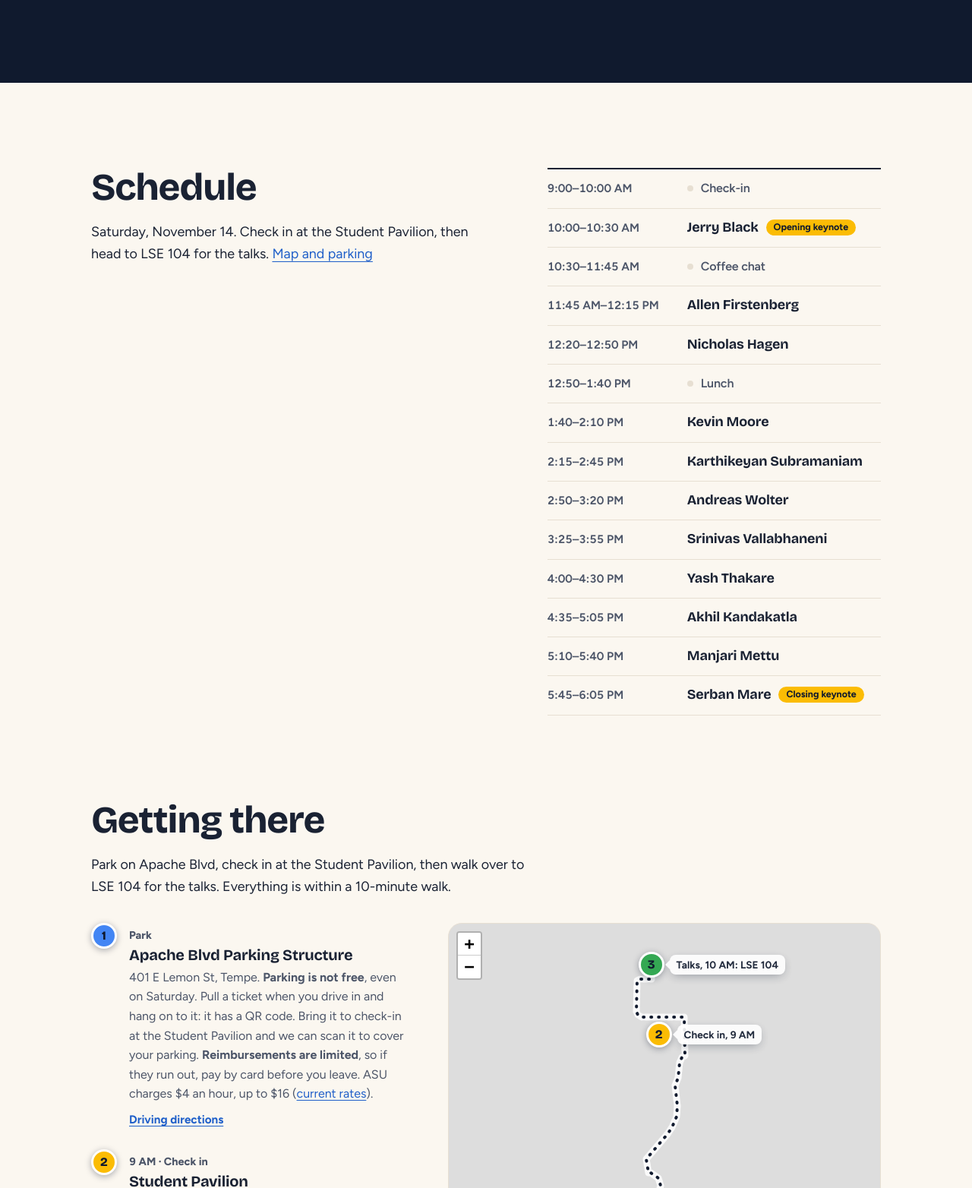
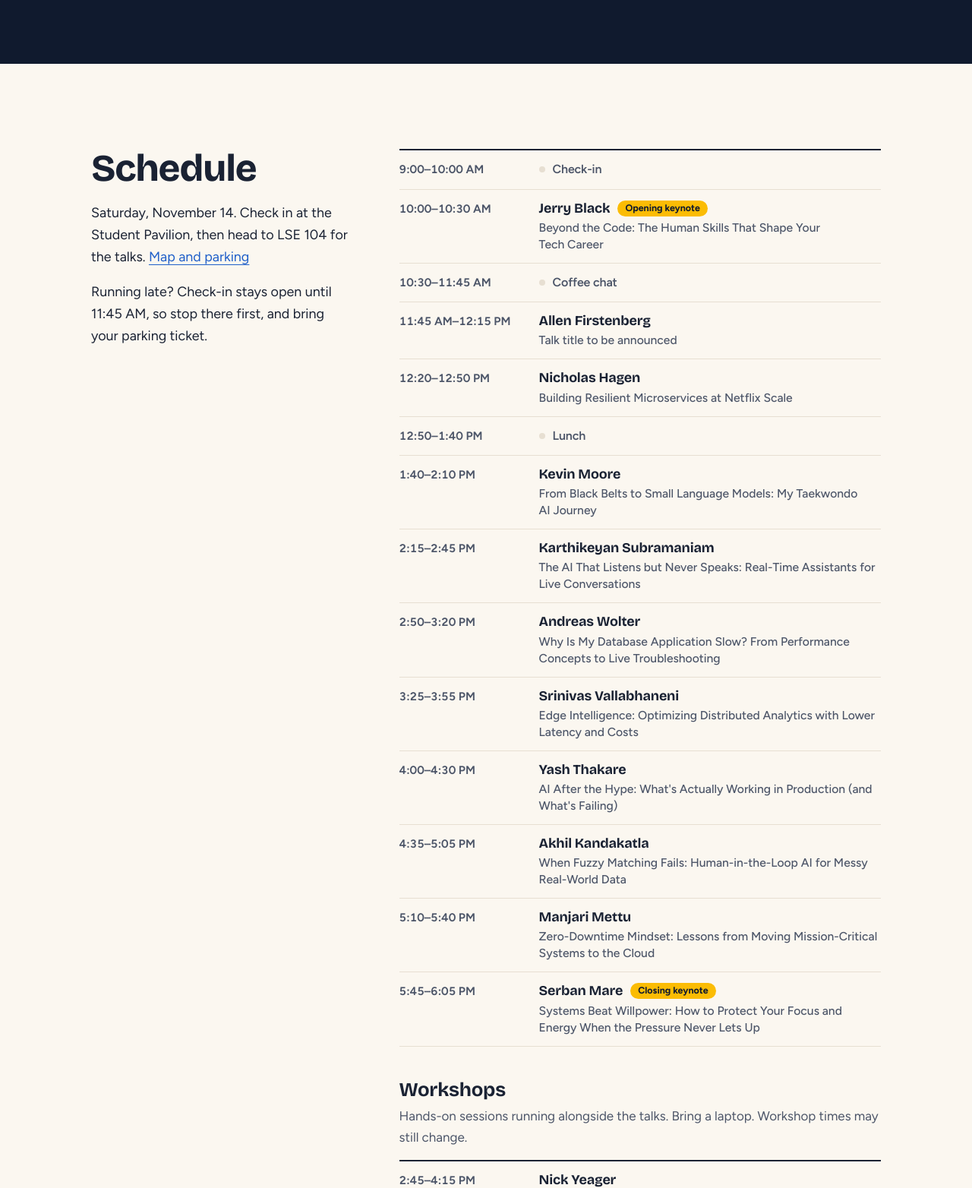
Before and after one commit to tooshel/aidevfest, a plain HTML site: page index.html in a window 1280 px wide. Shown: the part 2476-4040 px from the top of the page at 76% size. Drawn offline with Linux system fonts and the light colour scheme.

Commit message:
Schedule: add talk titles, workshops, late check-in note; About formats now talks/workshops/keynotes

```diff
--- a/index.html
+++ b/index.html
@@ -4,7 +4,7 @@
 <meta charset="utf-8">
 <meta name="viewport" content="width=device-width, initial-scale=1">
 <title>DevFest Phoenix × sunhacks ASU 2026 | Nov 14, Tempe</title>
-<meta name="description" content="A free, in-person day of AI, software, and IoT/edge computing at ASU in Tempe. Workshops, technical talks, keynotes, and demos. Saturday, November 14, 2026, 9 AM to 6 PM.">
+<meta name="description" content="A free, in-person day of AI, software, and IoT/edge computing at ASU in Tempe. Tech talks, hands-on workshops, and keynotes. Saturday, November 14, 2026, 9 AM to 6 PM.">
 <link rel="canonical" href="https://aidevfest.org/">
 <meta property="og:type" content="website">
 <meta property="og:title" content="DevFest Phoenix × sunhacks ASU 2026">
@@ -85,7 +85,7 @@ section{padding:clamp(64px,9vw,112px) 0}
 .who{list-style:none;padding:0;margin:22px 0 0;display:grid;gap:10px}
 .who li{display:flex;gap:12px;align-items:baseline;margin:0}
 .who li::before{content:"";flex:none;width:10px;height:10px;border-radius:50%;background:var(--c);transform:translateY(-1px)}
-.formats{display:grid;grid-template-columns:repeat(4,1fr);gap:0;margin-top:40px;border-top:2px solid var(--ink)}
+.formats{display:grid;grid-template-columns:repeat(3,1fr);gap:0;margin-top:40px;border-top:2px solid var(--ink)}
 .formats div{padding:22px 22px 4px 0;border-right:1px solid var(--line)}
 .formats div:last-child{border-right:0}
 .formats div+div{padding-left:22px}
@@ -102,6 +102,7 @@ section{padding:clamp(64px,9vw,112px) 0}
 .panel p{margin:0 0 .8rem;color:var(--soft)}
 .panel p:last-child{margin-bottom:0}
 .sub{font-size:1.12rem;margin:18px 0 0;max-width:52ch}
+#schedule .split{grid-template-columns:.7fr 1.3fr}
 .sched-head{position:sticky;top:96px}
 .sched{list-style:none;padding:0;margin:0;border-top:2px solid var(--ink)}
 .sched li{display:grid;grid-template-columns:10.5rem 1fr;gap:16px;align-items:baseline;margin:0;padding:13px 0;border-bottom:1px solid var(--line)}
@@ -109,6 +110,9 @@ section{padding:clamp(64px,9vw,112px) 0}
 .sched span{font:700 1.12rem/1.3 var(--display);letter-spacing:-.01em}
 .sched small{display:inline-block;margin-left:10px;padding:3px 10px;border-radius:999px;background:var(--yellow);color:var(--night);
   font:700 .78rem/1.2 var(--body);letter-spacing:0;vertical-align:2px}
+.sched em{display:block;margin-top:3px;font:500 .98rem/1.4 var(--body);font-style:normal;letter-spacing:0;color:var(--soft)}
+.sched-sub{margin-top:44px;font-size:1.6rem}
+.sched-note{margin:8px 0 16px;color:var(--soft)}
 .sched .brk span{font:600 1rem/1.3 var(--body);color:var(--soft)}
 .sched .brk span::before{content:"";display:inline-block;width:8px;height:8px;border-radius:50%;background:var(--line);margin-right:10px;vertical-align:1px}
 .route{display:grid;grid-template-columns:.85fr 1.15fr;gap:clamp(24px,4vw,48px);align-items:stretch;margin-top:34px}
@@ -140,11 +144,9 @@ footer a{color:#dfe5f3}
 
 @media (max-width:900px){
   .intro,.split,.route{grid-template-columns:1fr}
+  #schedule .split{grid-template-columns:1fr}
   .sched-head{position:static}
   .map{min-height:380px}
-  .formats{grid-template-columns:1fr 1fr}
-  .formats div:nth-child(2){border-right:0}
-  .formats div:nth-child(3){padding-left:0}
   .hosts{grid-template-columns:1fr}
   .facts{grid-template-columns:1fr 1fr}
   .top nav a:not(.btn){display:none}
@@ -235,10 +237,9 @@ footer a{color:#dfe5f3}
       </div>
     </div>
     <div class="formats">
-      <div><h3>Keynotes</h3><span class="len">35–45 min</span><p>Big-picture talks on where AI and connected devices are headed.</p></div>
-      <div><h3>Technical talks</h3><span class="len">30 min, with Q&amp;A</span><p>Deep dives from people building the real thing.</p></div>
-      <div><h3>Workshops</h3><span class="len">60–120 min</span><p>Bring a laptop and leave having built something.</p></div>
-      <div><h3>Demos</h3><span class="len">Live</span><p>See projects running, and meet the people who made them.</p></div>
+      <div><h3>Tech talks</h3><span class="len">30 min</span><p>Deep dives from people building the real thing.</p></div>
+      <div><h3>Workshops</h3><span class="len">90 min, laptop required</span><p>Hands-on sessions. Bring a laptop and leave having built something.</p></div>
+      <div><h3>Keynotes</h3><span class="len">Opening and closing</span><p>Big-picture talks to start and end the day.</p></div>
     </div>
   </div>
 </section>
@@ -269,23 +270,33 @@ footer a{color:#dfe5f3}
       <h2>Schedule</h2>
       <p class="sub">Saturday, November 14. Check in at the Student Pavilion, then head to LSE 104 for the talks.
         <a href="#venue">Map and parking</a></p>
+      <p class="sub">Running late? Check-in stays open until 11:45 AM, so stop there first, and bring your parking
+        ticket.</p>
     </div>
-    <ol class="sched">
-      <li class="brk"><time>9:00–10:00 AM</time><span>Check-in</span></li>
-      <li><time>10:00–10:30 AM</time><span>Jerry Black<small>Opening keynote</small></span></li>
-      <li class="brk"><time>10:30–11:45 AM</time><span>Coffee chat</span></li>
-      <li><time>11:45 AM–12:15 PM</time><span>Allen Firstenberg</span></li>
-      <li><time>12:20–12:50 PM</time><span>Nicholas Hagen</span></li>
-      <li class="brk"><time>12:50–1:40 PM</time><span>Lunch</span></li>
-      <li><time>1:40–2:10 PM</time><span>Kevin Moore</span></li>
-      <li><time>2:15–2:45 PM</time><span>Karthikeyan Subramaniam</span></li>
-      <li><time>2:50–3:20 PM</time><span>Andreas Wolter</span></li>
-      <li><time>3:25–3:55 PM</time><span>Srinivas Vallabhaneni</span></li>
-      <li><time>4:00–4:30 PM</time><span>Yash Thakare</span></li>
-      <li><time>4:35–5:05 PM</time><span>Akhil Kandakatla</span></li>
-      <li><time>5:10–5:40 PM</time><span>Manjari Mettu</span></li>
-      <li><time>5:45–6:05 PM</time><span>Serban Mare<small>Closing keynote</small></span></li>
-    </ol>
+    <div>
+      <ol class="sched">
+        <li class="brk"><time>9:00–10:00 AM</time><span>Check-in</span></li>
+        <li><time>10:00–10:30 AM</time><span>Jerry Black<small>Opening keynote</small><em>Beyond the Code: The Human Skills That Shape Your Tech Career</em></span></li>
+        <li class="brk"><time>10:30–11:45 AM</time><span>Coffee chat</span></li>
+        <li><time>11:45 AM–12:15 PM</time><span>Allen Firstenberg<em>Talk title to be announced</em></span></li>
+        <li><time>12:20–12:50 PM</time><span>Nicholas Hagen<em>Building Resilient Microservices at Netflix Scale</em></span></li>
+        <li class="brk"><time>12:50–1:40 PM</time><span>Lunch</span></li>
+        <li><time>1:40–2:10 PM</time><span>Kevin Moore<em>From Black Belts to Small Language Models: My Taekwondo AI Journey</em></span></li>
+        <li><time>2:15–2:45 PM</time><span>Karthikeyan Subramaniam<em>The AI That Listens but Never Speaks: Real-Time Assistants for Live Conversations</em></span></li>
+        <li><time>2:50–3:20 PM</time><span>Andreas Wolter<em>Why Is My Database Application Slow? From Performance Concepts to Live Troubleshooting</em></span></li>
+        <li><time>3:25–3:55 PM</time><span>Srinivas Vallabhaneni<em>Edge Intelligence: Optimizing Distributed Analytics with Lower Latency and Costs</em></span></li>
+        <li><time>4:00–4:30 PM</time><span>Yash Thakare<em>AI After the Hype: What's Actually Working in Production (and What's Failing)</em></span></li>
+        <li><time>4:35–5:05 PM</time><span>Akhil Kandakatla<em>When Fuzzy Matching Fails: Human-in-the-Loop AI for Messy Real-World Data</em></span></li>
+        <li><time>5:10–5:40 PM</time><span>Manjari Mettu<em>Zero-Downtime Mindset: Lessons from Moving Mission-Critical Systems to the Cloud</em></span></li>
+        <li><time>5:45–6:05 PM</time><span>Serban Mare<small>Closing keynote</small><em>Systems Beat Willpower: How to Protect Your Focus and Energy When the Pressure Never Lets Up</em></span></li>
+      </ol>
+      <h3 class="sched-sub" id="workshops">Workshops</h3>
+      <p class="sched-note">Hands-on sessions running alongside the talks. Bring a laptop. Workshop times may still change.</p>
+      <ol class="sched">
+        <li><time>2:45–4:15 PM</time><span>Nick Yeager<em>Does This Prompt Actually Help? Controlled Evals for AI Coding Tools</em></span></li>
+        <li><time>3:30–5:00 PM</time><span>Manikandan Chandran<em>Build, Break, Defend: Securing AI Agents with the OWASP GenAI Top 10</em></span></li>
+      </ol>
+    </div>
   </div>
 </section>
 
```
Also changed, not shown: 1 other file.
